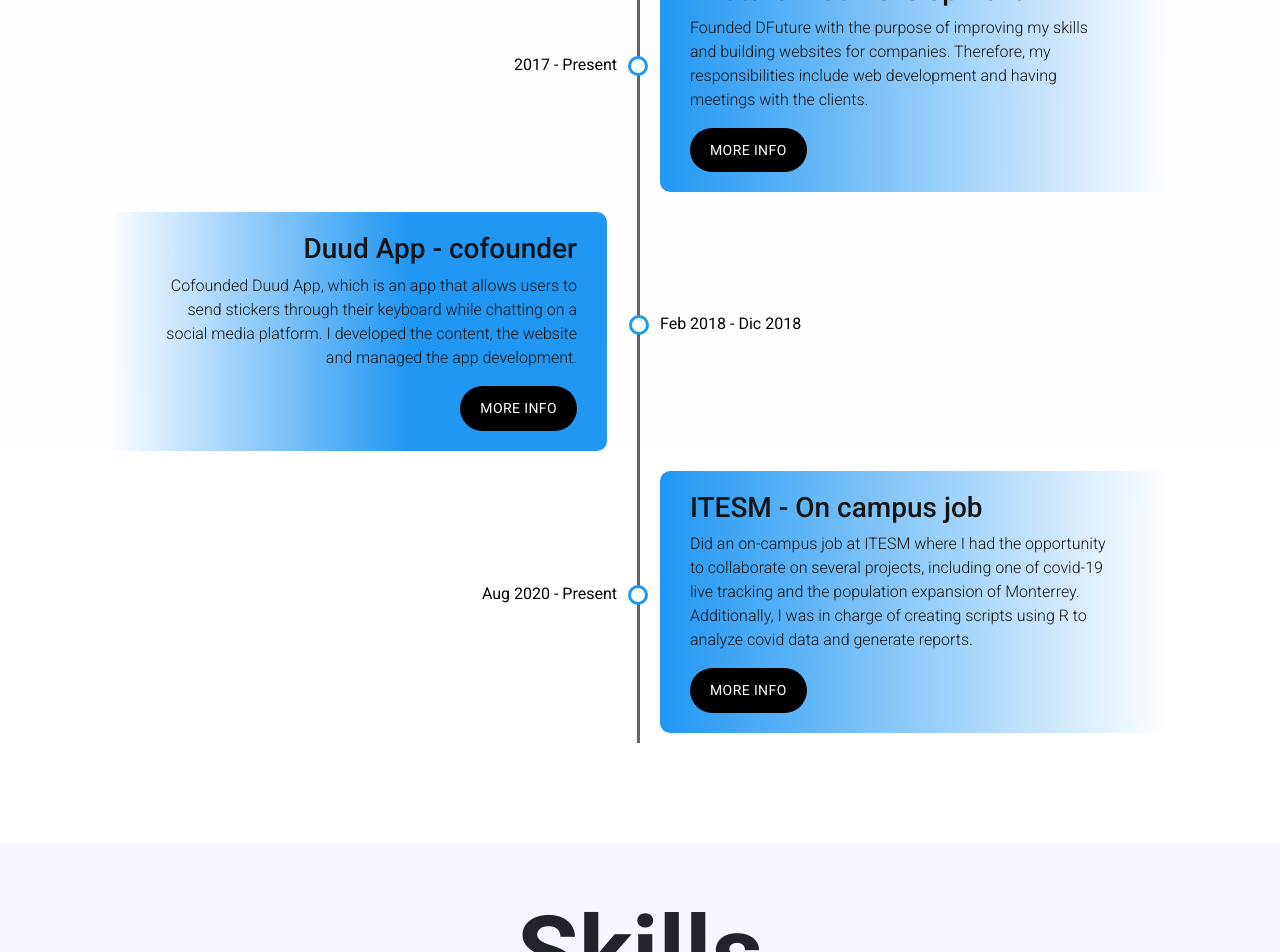
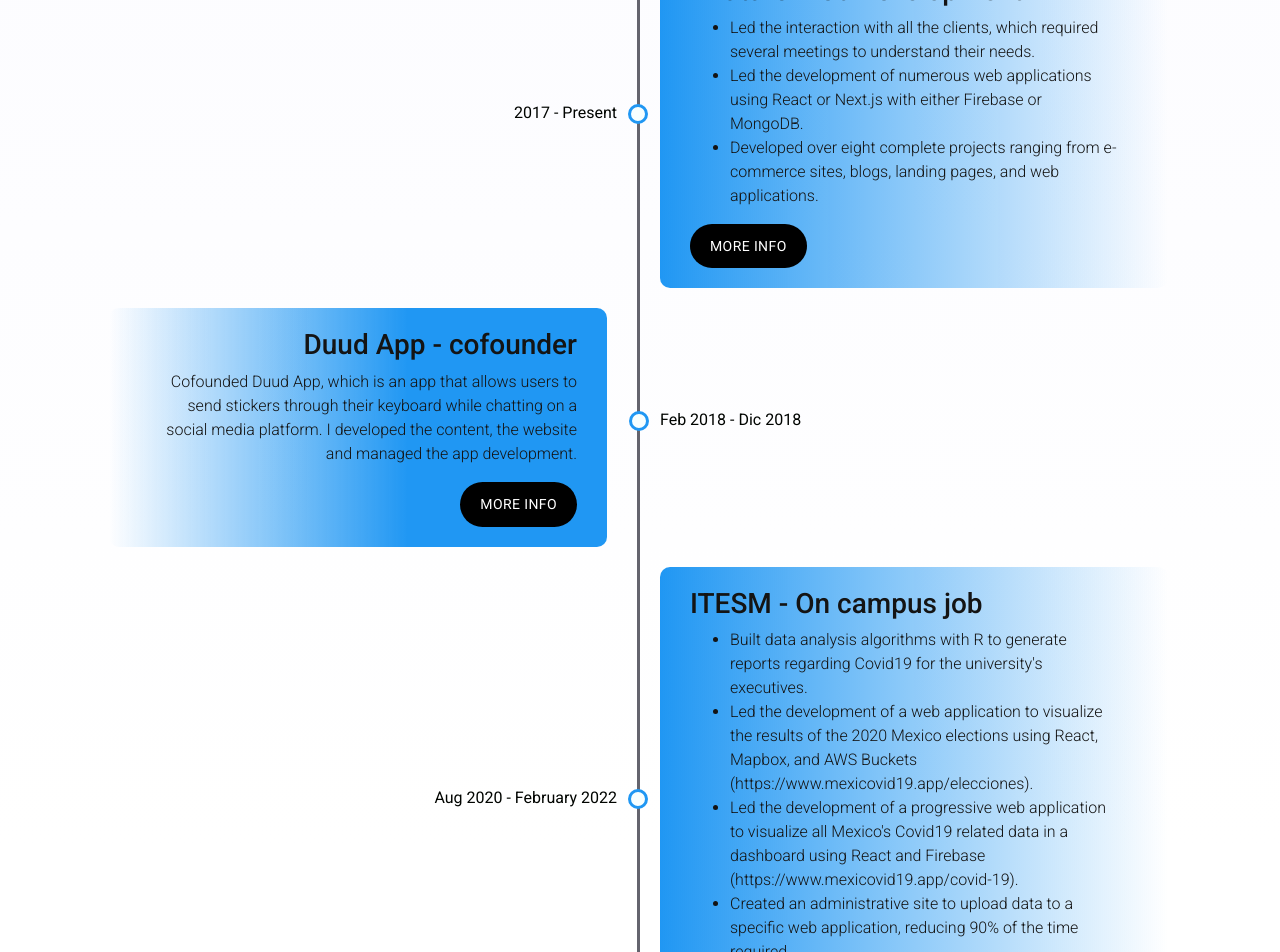
Before and after one commit to Abrahamcepedao/portfolio, a React (Create React App) app: page / in a window 1280 px wide. Shown: the part 3580-4532 px from the top of the page. Built offline with nearby package versions, Linux system fonts and the light colour scheme.

Commit message:
updated work

```diff
--- a/src/components/Home/Work.js
+++ b/src/components/Home/Work.js
@@ -245,7 +245,11 @@
                     <div className={classes.workItemLeft}>
                         <div className={classes.workItemContent}>
                             <h3 style={{color: dark && "rgb(247,255,255)"}}><strong>DFuture Web Development</strong></h3>
-                            <p style={{color: dark && "rgb(247,255,255)"}}>Founded DFuture with the purpose of improving my skills and building websites for companies. Therefore, my responsibilities include web development and having meetings with the clients.</p>
+                            <ul>
+                                <li>Led the interaction with all the clients, which required several meetings to understand their needs.</li>
+                                <li>Led the development of numerous web applications using React or Next.js with either Firebase or MongoDB.</li>
+                                <li>Developed over eight complete projects ranging from e-commerce sites, blogs, landing pages, and web applications.</li>
+                            </ul>
                             {dark ? (
                                 <StyledButtonDark
                                     className={classes.darkButton}
@@ -287,7 +291,11 @@
                     <div className={classes.workItemRight2}>
                         <div className={classes.workItemContent2}>
                             <h3 style={{color: dark && "rgb(247,255,255)"}}><strong>DFuture Web Development</strong></h3>
-                            <p  style={{color: dark && "rgb(247,255,255)"}}>Founded DFuture with the purpose of improving my skills and building websites for companies. Therefore, my responsibilities include web development and having meetings with the clients.</p>
+                            <ul>
+                                <li>Led the interaction with all the clients, which required several meetings to understand their needs.</li>
+                                <li>Led the development of numerous web applications using React or Next.js with either Firebase or MongoDB.</li>
+                                <li>Developed over eight complete projects ranging from e-commerce sites, blogs, landing pages, and web applications.</li>
+                            </ul>
                             {dark ? (
                                 <StyledButtonDark
                                     className={classes.darkButton}
@@ -359,7 +367,15 @@
                     <div className={classes.workItemLeft}>
                         <div className={classes.workItemContent}>
                             <h3 style={{color: dark && "rgb(247,255,255)"}}><strong>ITESM - On-campus job</strong></h3>
-                            <p style={{color: dark && "rgb(247,255,255)"}}>Did an on-campus job at ITESM where I had the opportunity to collaborate on several projects, including one of covid-19 live tracking and the population expansion of Monterrey. Additionally, I was in charge of creating scripts using R to analyze covid data and generate reports.</p>
+                            <ul>
+                                <li>Built data analysis algorithms with R to generate reports regarding Covid19 for the university's executives.</li>
+                                <li>Led the development of a web application to visualize the results of the 2020 Mexico elections using React,
+                                    Mapbox, and AWS Buckets (https://www.mexicovid19.app/elecciones).</li>
+                                <li>Led the development of a progressive web application to visualize all Mexico's Covid19 related data in a
+                                    dashboard using React and Firebase (https://www.mexicovid19.app/covid-19).</li>
+                                <li>Created an administrative site to upload data to a specific web application, reducing 90% of the time
+                                    required.</li>
+                            </ul>
                             {dark ? (
                                 <StyledButtonDark
                                     className={classes.darkButton}
@@ -386,7 +402,7 @@
                     <div className={classes.workItemRight}>
                         <div className={classes.workItemContentRight}>
                             <div className={classes.workItemCircle} style={{backgroundColor: dark && "rgb(20,20,20)"}}></div>
-                            <p className={classes.date} style={{color: dark && "rgb(247,255,255)"}}>Aug 2020 - Present</p>
+                            <p className={classes.date} style={{color: dark && "rgb(247,255,255)"}}>Aug 2020 - February 2022</p>
                         </div>
                     </div>
                 </div>
@@ -394,14 +410,22 @@
                 <div className={classes.workItem}>
                     <div className={classes.workItemLeft2}>
                         <div className={classes.workItemContentLeft2}>
-                            <p className={classes.date2}  style={{color: dark && "rgb(247,255,255)"}}>Aug 2020 - Present</p>
+                            <p className={classes.date2}  style={{color: dark && "rgb(247,255,255)"}}>Aug 2020 - February 2022</p>
                             <div className={classes.workItemCircle2} style={{backgroundColor: dark && "rgb(20,20,20)"}}></div>
                         </div>
                     </div>
                     <div className={classes.workItemRight2}>
                         <div className={classes.workItemContent2}>
                             <h3 style={{color: dark && "rgb(247,255,255)"}}><strong>ITESM - On campus job</strong></h3>
-                            <p  style={{color: dark && "rgb(247,255,255)"}}>Did an on-campus job at ITESM where I had the opportunity to collaborate on several projects, including one of covid-19 live tracking and the population expansion of Monterrey. Additionally, I was in charge of creating scripts using R to analyze covid data and generate reports.</p>
+                            <ul>
+                                <li>Built data analysis algorithms with R to generate reports regarding Covid19 for the university's executives.</li>
+                                <li>Led the development of a web application to visualize the results of the 2020 Mexico elections using React,
+                                    Mapbox, and AWS Buckets (https://www.mexicovid19.app/elecciones).</li>
+                                <li>Led the development of a progressive web application to visualize all Mexico's Covid19 related data in a
+                                    dashboard using React and Firebase (https://www.mexicovid19.app/covid-19).</li>
+                                <li>Created an administrative site to upload data to a specific web application, reducing 90% of the time
+                                    required.</li>
+                            </ul>
                             {dark ? (
                                 <StyledButtonDark
                                     className={classes.darkButton}
```
